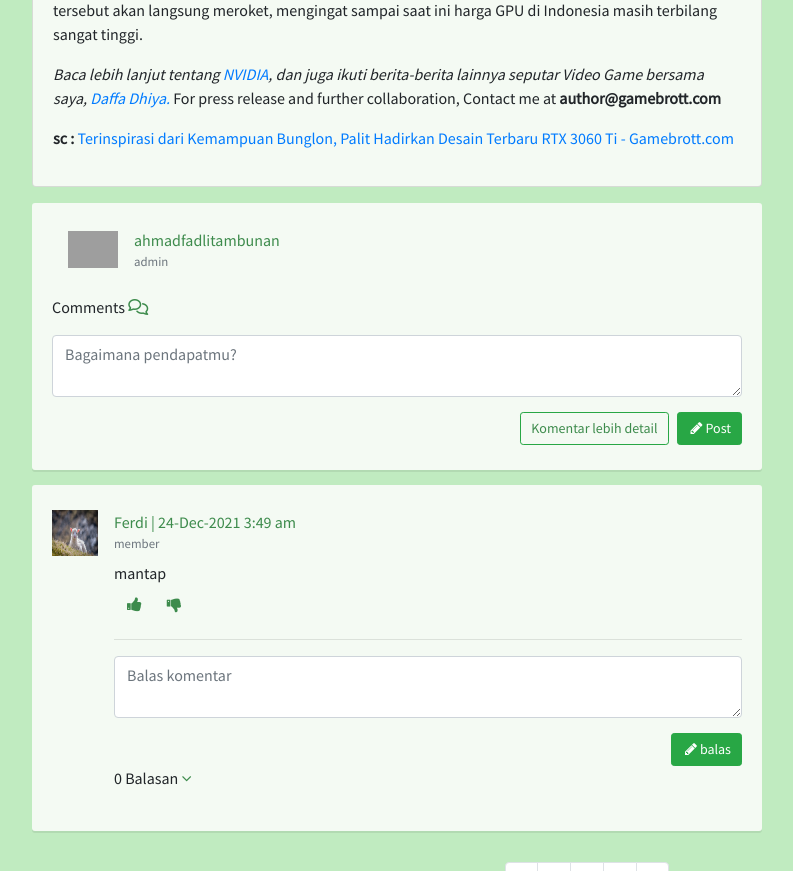
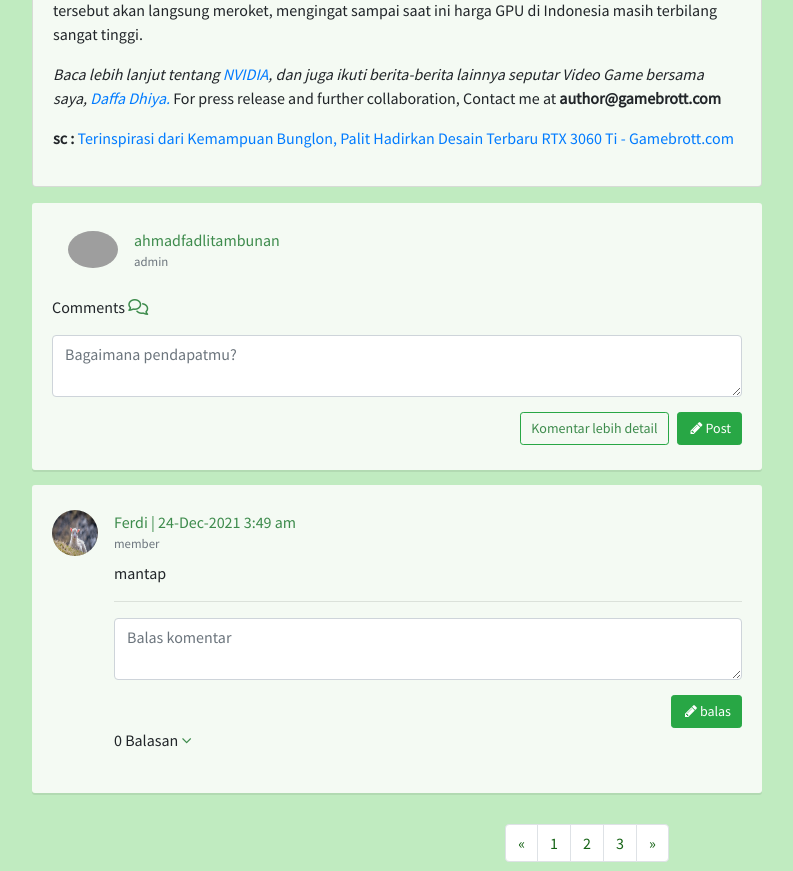
Before and after one commit to ahmadfadlitambunan/TECH-CORNER, a PHP site: page /techcorner/forum/view.php?thread=32 in a window 1280 px wide. Shown: the part 1001-1872 px from the top of the page, without its empty margins (53-846 px from the left). Run offline with PHP 8.4, Linux system fonts and the light colour scheme; a user stored in the database is signed in; data comes from the database, SQL or seed files in the repository; some libraries are stand-ins or nearby versions; grey boxes are pictures that could not be loaded.

Commit message:
update foto profile

```diff
--- a/forum/view.php
+++ b/forum/view.php
@@ -198,7 +198,7 @@ if(isset($_POST["balas"])) {
                     <div class="panel-body">
                         <div class="d-flex align-items-center flex-shrink-0 me-3">
                             <div class="mx-3">
-                                <img width="50px" src="../profile/assets/img/<?= $_SESSION["foto"]; ?>" alt="">
+                                <img width="50px" style="border-radius: 50%;" src="../profile/assets/img/<?= $_SESSION["foto"]; ?>" alt="">
                             </div>
                             <div class="d-flex flex-column fw-bold">
                                 <a href="#" class="btn-link text-semibold media-heading box-inline"><?= $_SESSION["username"]; ?></a>
@@ -239,7 +239,7 @@ if(isset($_POST["balas"])) {
                         foreach($rows as $row) :
                             ?>
                             <div class="media-block pad-all">
-                                <a class="media-left" href="#"><img class="img-circle img-sm mr-3" alt="Profile Picture" src="../profile/assets/img/<?= $row["foto"]; ?>"></a>
+                                <a class="media-left" href="#"><img class="img-circle img-sm mr-3" style="border-radius: 50%;"  alt="Profile Picture" src="../profile/assets/img/<?= $row["foto"]; ?>"></a>
                                 <div class="media-body">
                                     <div class="d-flex fw-bold mb-2">
                                         <div class="mr-auto">
@@ -265,12 +265,6 @@ if(isset($_POST["balas"])) {
                                 <?php endforeach; ?>
                                 <div>
                                     <?= $komen['konten']; ?>
-                                </div>
-                                <div class="pad-ver">
-                                    <div class="btn-group">
-                                        <a class="btn" href=""><i class="fa fa-thumbs-up"></i></a>
-                                        <a class="btn" href=""><i class="fa fa-thumbs-down"></i></a>
-                                    </div>
                                 </div>
                                 <hr>
                                 <?php if(isset($_SESSION["login"])) : ?>
@@ -306,7 +300,7 @@ if(isset($_POST["balas"])) {
                                     foreach($users as $user) :
                                         ?>
                                         <div class="media-block pad-all">
-                                            <a class="media-left" href="#"><img class="img-circle img-sm mr-3" alt="Profile Picture" src="../profile/assets/img/<?= $user["foto"]; ?>"></a>
+                                            <a class="media-left" href="#"><img class="img-circle img-sm mr-3" style="border-radius: 50%;" alt="Profile Picture" src="../profile/assets/img/<?= $user["foto"]; ?>"></a>
                                             <div class="media-body">
                                                 <div class="d-flex fw-bold mb-2">
                                                     <div class="mr-auto">
@@ -329,13 +323,6 @@ if(isset($_POST["balas"])) {
 
                                             <div>
                                                 <?= $balas['konten']; ?>
-                                            </div>
-
-                                            <div class="pad-ver">
-                                                <div class="btn-group">
-                                                    <a class="btn" href=""><i class="fa fa-thumbs-up"></i></a>
-                                                    <a class="btn" href=""><i class="fa fa-thumbs-down"></i></a>
-                                                </div>
                                             </div>
                                         </div>
                                         <hr>
--- a/profile/function.php
+++ b/profile/function.php
@@ -75,6 +75,10 @@ function ubah_profile($data) {
 				";
 
 	mysqli_query($conn, $update);
+
+	unset($_SESSION["foto"]);
+
+	$_SESSION["foto"] = $gambar;
 
 	return mysqli_affected_rows($conn);
 }
```
Also changed, not shown: profile/assets/img/61c54b3fc65b7.png (added).
